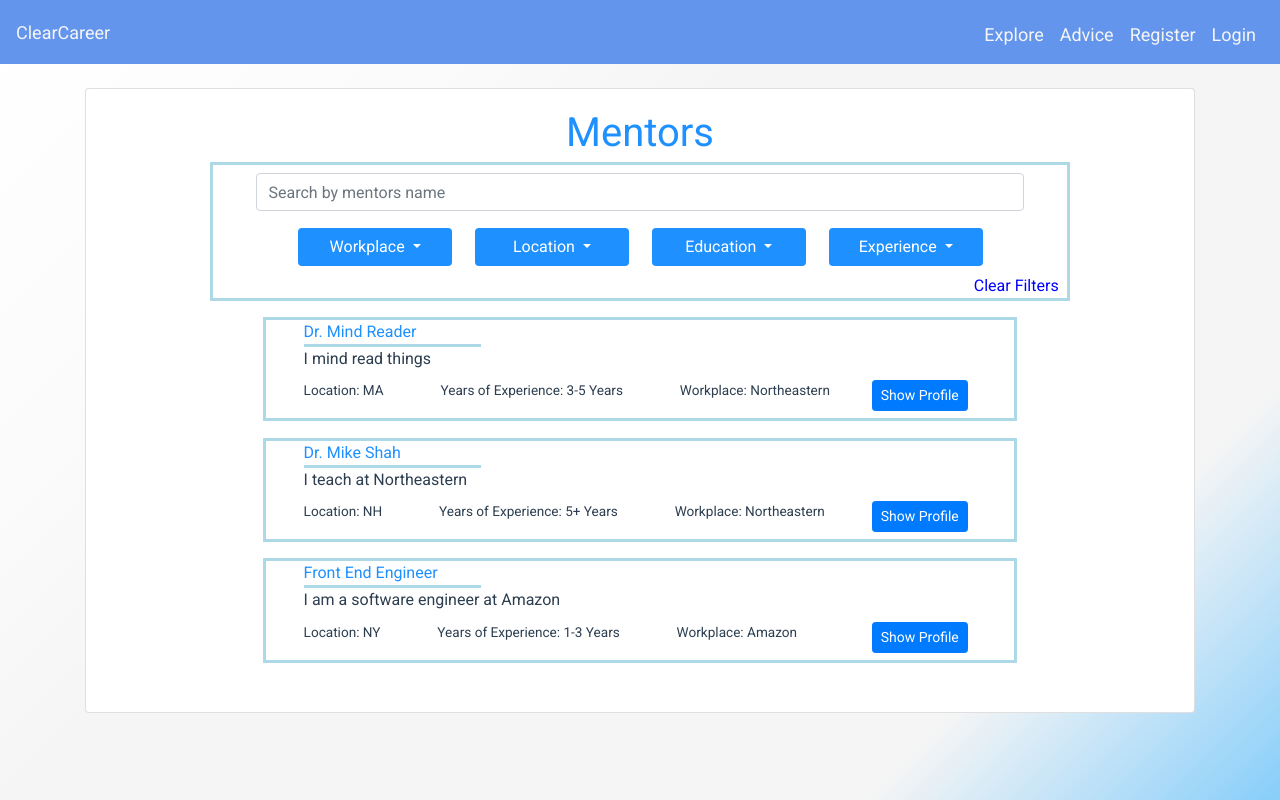
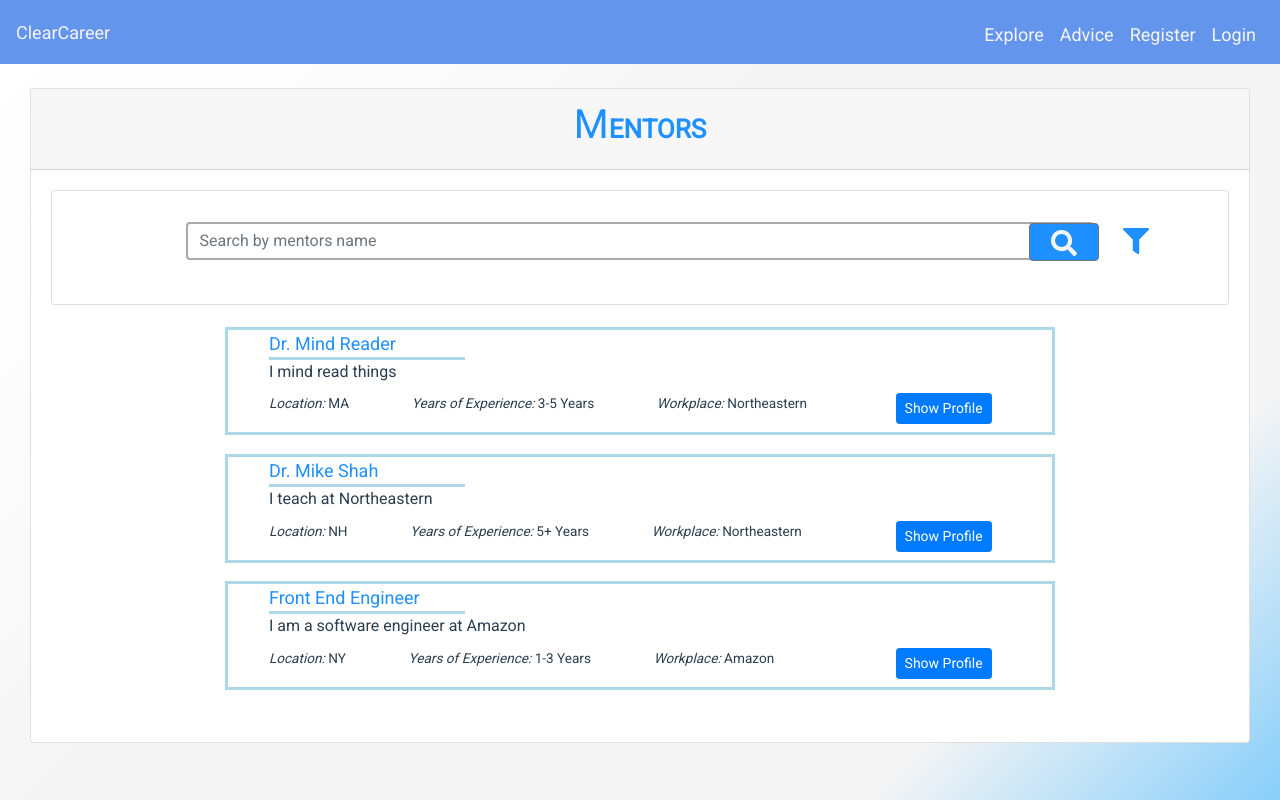
Before and after one commit to jerrylanning/clear-career, a Vue app: page /search-mentors in a window 1280 px wide. Built offline with nearby package versions, Linux system fonts and the light colour scheme; what vue-graph would draw is missing.

Commit message:
prettify some pages

```diff
--- a/src/components/NavBar.vue
+++ b/src/components/NavBar.vue
@@ -98,7 +98,6 @@ export default {
     }
   },
   mounted(){
-    console.log(this.loggedInUser)
   }
 };
 </script>
--- a/src/components/assets/CareerCard.vue
+++ b/src/components/assets/CareerCard.vue
@@ -7,14 +7,14 @@
             {{description}}
         </div>
         <div class="quick-facts">
-            <div class="salary">
-                {{salary}}
+            <div class="salary justify">
+                <span  class="justify-right">Income: </span>{{salary}}
             </div>
-            <div class="education">
-                {{education}}
+            <div class="education justify">
+                 <span class="justify-right">Education: </span>{{education}}
             </div>
-            <div class="experience">
-                {{experience}}
+            <div class="experience justify">
+                <span class="justify-right">Experience: </span> {{experience}}
             </div>
         </div>
     </div>
@@ -45,6 +45,7 @@
     .career {
         position: relative;
         top: 0;
+        font-weight:bold;
     }
 
     .description {
@@ -61,6 +62,7 @@
         float: right;
         border-left-style: solid;
         border-left-color: lightblue;
+        padding-left: 20px;
     }
 
     .salary {
@@ -74,4 +76,10 @@
     .education {
 
     }
+    .justify{
+        text-align: left;
+    }
+    .justify-right{
+        font-style: Italic;
+    }
 </style>
--- a/src/components/assets/MentorCard.vue
+++ b/src/components/assets/MentorCard.vue
@@ -5,11 +5,11 @@
             <div class="description-box">{{description}}</div>
             <div class="bottom-box">
                 <div class="credential-box">
-                    <div>Location: {{location}}</div>
-                    <div class="credential">Years of Experience: {{yearsOfExperience}}</div>
-                    <div class="credential">Workplace: {{workplace}}</div>
+                    <div><span style="font-style:italic;">Location: </span> {{location}}</div>
+                    <div class="credential"><span style="font-style:italic;">Years of Experience: </span>{{yearsOfExperience}}</div>
+                    <div class="credential"><span style="font-style:italic;">Workplace: </span>{{workplace}}</div>
                 </div>
-                <button class="show-profile-button btn btn-sm btn-primary">Show Profile</button>
+                <button class="show-profile-button btn btn-sm btn-primary" @click="showMentorProfile">Show Profile</button>
             </div>
         </div>
     </div>
@@ -23,7 +23,13 @@
             description: String,
             location: String,
             yearsOfExperience: String,
-            workplace: String
+            workplace: String,
+            username: String,
+        },
+        methods: {
+            showMentorProfile(){
+                this.$router.push({path: '/mentor-profile/'+this.username})
+            }
         }
     }
 </script>
@@ -40,6 +46,7 @@
         color: dodgerblue;
         border-bottom: solid lightblue;
         width: 25%;
+        font-size:18px;
     }
     .description-box {
         margin-bottom: 1%;
--- a/src/components/pages/CareerPage.vue
+++ b/src/components/pages/CareerPage.vue
@@ -2,6 +2,12 @@
     <b-container>
         <h1>Career Page</h1>
         <br>
+        <b-modal ref="error-modal" hide-footer title="Error! User Not Logged In">
+            <div class="d-block text-center">
+                <h5>Please Log In to add {{career.career}} to your path</h5>
+            </div>
+            <b-button class="mt-3" variant="outline-danger" block @click="hideModal">I Understand!</b-button>
+        </b-modal>
         <div class="row">
             <div class="col-8">
                 <CareerNameCard :careerName="career.career" :pic-path="career.pic"/>
@@ -14,7 +20,7 @@
             <div class="col-4">
                 <CareerRequirementsCard class="card"/>
                 <TopMentorsCard class="card"/>
-                <button class="btn btn-primary">Add to My Paths</button>
+                <button @click="addToMyPaths" class="btn btn-primary">Add to My Paths</button>
             </div>
         </div>
 
@@ -39,15 +45,33 @@
         },
         data() {
             return {
-                career: {}
+                career: {},
+                userLoggedIn: false
             }
         },
         computed: {
             ...mapGetters([
-                'getCareerByName'
+                'getCareerByName',
+                'loggedInUser'
             ])
         },
+        methods: {
+            addToMyPaths(){
+                if(!this.userLoggedIn){
+                    this.showModal()
+                }
+            },
+            showModal() {
+                    this.$refs['error-modal'].show()
+            },
+            hideModal() {
+                    this.$refs['error-modal'].hide()
+            },
+        },
         mounted() {
+            if(this.loggedInUser.username!="" && this.loggedInUser.username!=null && this.loggedInUser.username!=undefined ){
+                    this.userLoggedIn = true
+            }
             this.career = this.getCareerByName(this.$route.params.name);
         }
     }
--- a/src/components/pages/Explore.vue
+++ b/src/components/pages/Explore.vue
@@ -2,15 +2,23 @@
     <b-container fluid>
         <div class="explore shadow">
             <b-card>
+            <template v-slot:header>
+                <h1>E<span style="font-size:26px;font-weight:bold;">XPLORE</span>
+                </h1>
+            </template>
                 <div class="heading-block">
-                    <h1 class="explore-heading">Explore</h1>
-                    <div class="search-mentors"><router-link to="/search-mentors">Search Mentors</router-link></div>
+                    <div class="search-mentors"><router-link to="/search-mentors">Want to search Mentors? Click here</router-link></div>
                 </div>
-                <div class="search-explore-box outlineBox">
+                <b-card >
                     <div class="form-inline">
                         <input class="form-control search-explore-bar" placeholder="Search Keyword" @change="updateKeyword"/>
+                         <b-button type="button" v-b-tooltip.hover title="Search Keyword" class="search-icon-div" @click="updateKeyword"><font-awesome-icon   class="fa-item search-icon" :icon="searchIcon" /></b-button>
+                         <div v-b-tooltip.hover title="Show filters" class="filter-icon-div" v-b-toggle.collapse-2><font-awesome-icon class="fa-item filter-icon" :icon="filterIcon" /></div>
                     </div>
-                    <div class="form-inline explore-dropdown-container">
+                    <br>
+                    <b-collapse id="collapse-2">
+                        <b-card>
+                                <div class="form-inline explore-dropdown-container">
                         <div class="dropdown">
                             <button class="btn btn-sm dropdown-toggle" type="button" data-toggle="dropdown" aria-haspopup="true" aria-expanded="false">
                                 Field
@@ -88,8 +96,8 @@
                             </button>
                         </div>
                     </div>
-
                     <div class="slider-container">
+                        <br>
                         <div>Salary</div>
                         <label for="customRange1" class="min-label">0</label>
                         <input @change="rangeFilter" type="range" class="custom-range salary-slider" id="customRange1" :min="0" :max="200000" :value="range"/>
@@ -98,7 +106,10 @@
                     <div class="clearFilters" @click="clearFilters">
                         Clear Filters
                     </div>
-                </div>
+                        </b-card>
+                    </b-collapse>
+
+                </b-card>
                 <div class="explore-career-container">
                     <CareerCard v-for="career in currentCareers" :key="career.career" :career="career.career"
                                 :description="career.description" :salary="career.salary" :education="career.education" :experience="career.experience"/>
@@ -121,6 +132,7 @@
 <script>
     import CareerCard from "../assets/CareerCard";
     import {mapGetters} from "vuex";
+    import {faSearch, faFilter}  from '@fortawesome/free-solid-svg-icons'
 
     export default {
         name: "Explore",
@@ -251,7 +263,13 @@
         computed:{
             ...mapGetters([
                 'getAllCareers'
-            ])
+            ]),
+            filterIcon(){
+                return faFilter
+            },
+            searchIcon(){
+                return faSearch
+            }
         },
         mounted(){
             this.currentCareers = this.getAllCareers();
@@ -288,6 +306,7 @@
         width: 80%;
         margin-left: 10%;
         margin-top: 1%;
+        border: 2px solid darkgrey;
     }
 
     .explore-dropdown-container {
@@ -328,7 +347,8 @@
         text-align: center;
     }
     .slider-container {
-        width: 100%;
+        width: 80%;
+        margin-left:10%;
     }
     .salary-slider {
         width: 85%;
@@ -352,4 +372,29 @@
         cursor: pointer;
         text-decoration: underline;
     }
+    .search-icon{
+        font-size:26px;
+        position:relative;
+        color: whitesmoke;
+    }
+    .search-icon-div{
+        width:65px;
+        height:38px;
+        position:relative;
+        flex:1;
+        top:7px;
+        right:65px;
+        background-color: dodgerblue;
+    }
+    .filter-icon{
+
+        font-size:26px;
+        color: dodgerblue;
+    }
+    .filter-icon-div{
+        position:relative;
+        right:40px;
+        top: 8px;
+        cursor: pointer;
+    }
  </style>
--- a/src/components/pages/MentorProfile.vue
+++ b/src/components/pages/MentorProfile.vue
@@ -7,12 +7,20 @@
                             </template>
 
                 <br>
+                <b-modal ref="my-modal" hide-footer title="Error! User Not Logged In">
+                    <div class="d-block text-center">
+                        <h5>Please Log In to follow {{mentor.title}}</h5>
+                    </div>
+                    <b-button class="mt-3" variant="outline-danger" block @click="hideModal">I Understand!</b-button>
+                </b-modal>
                 <div class="flex">
                     <div class="image-div">
                         <img :src="mentor.profilePicture"
                         width="200" height="200" img-alt="Card image" img-left/>
+                        <div>
                             <div v-if="!isfollowingMentor" style="margin-top:1px;"><b-button @click="followMentor" variant="primary" style="width:200px;">Follow Mentor</b-button></div>
                             <div v-if="isfollowingMentor" style="margin-top:1px;"><b-button @click="unfollowMentor" variant="outline-primary" style="width:200px;">Unfollow Mentor</b-button></div>
+                        </div>
                     </div>
                     <div style="flex:4;margin:20px;">
                         <div class="title">{{mentor.title}}</div>
@@ -176,7 +184,9 @@
                 isfollowingMentor: false,
                 newTitle: "",
                 showtitleInput: false,
-                newBio: ""
+                newBio: "",
+                userLoggedIn: false,
+                showLoggedInUserError: false
             }
         },
         computed: {
@@ -217,14 +227,17 @@
                     this.isfollowingMentor=false;
             },
             followMentor(){
-                console.log(this.loggedInUser.username)
-                console.log(this.mentor.username)
+                if(this.userLoggedIn){
                     let payload = {
                         username: this.loggedInUser.username,
                         mentor: this.mentor.username
                     }
                     this.addMyMentor(payload)
                     this.changeStatus()
+                }
+                else{
+                    this.showModal()
+                }
             },
             unfollowMentor(){
                 let payload = {
@@ -247,9 +260,18 @@
                 this.mentor.bio = this.newBio
                 this.editMentorProfileContent(this.mentor)
                 this.showtitleInput = false
-            }
+            },
+            showModal() {
+                    this.$refs['my-modal'].show()
+            },
+            hideModal() {
+                    this.$refs['my-modal'].hide()
+            },
         },
         mounted() {
+            if(this.loggedInUser.username!="" && this.loggedInUser.username!=null && this.loggedInUser.username!=undefined ){
+                this.userLoggedIn = true
+            }
             this.user = this.getUserWithUsername(this.loggedInUser.username)[0]
             this.mentor = this.getMentorProfileWithUsername(this.$route.params.name)[0]
             this.experiences = this.mentor.workEx;
--- a/src/components/pages/MyPaths.vue
+++ b/src/components/pages/MyPaths.vue
@@ -1,7 +1,10 @@
 <template>
-    <b-container>
+    <b-container fluid>
         <b-card v-if="loggedInUser.type === 'mentee'">
-            <h1>{{loggedInUser.username}} Paths</h1>
+        <template v-slot:header>
+            <h1>{{loggedInUser.firstName}}'s Paths
+            </h1>
+        </template>
             <div>
                 <b-tabs content-class="mt-3">
                     <b-tab v-for="career in careers" :key="career.career" :title="career.career" active>
--- a/src/components/pages/SearchMentors.vue
+++ b/src/components/pages/SearchMentors.vue
@@ -1,13 +1,25 @@
 <template>
-    <b-container>
+    <b-container fluid>
         <div>
             <b-card>
-                <h1>Mentors</h1>
-                <div class="search-mentor-box outlineBox">
+            <template v-slot:header>
+                <h1>M<span style="font-size:26px;font-weight:bold;">ENTORS</span>
+                </h1>
+            </template>
+                <b-card >
                     <div class="form-inline">
                         <input class="form-control search-mentor-bar" placeholder="Search by mentors name" @change="updateKeyword"/>
+                        <b-button type="button" v-b-tooltip.hover title="Search Keyword" class="search-icon-div" @click="updateKeyword">
+                            <font-awesome-icon   class="fa-item search-icon" :icon="searchIcon" />
+                        </b-button>
+                        <div v-b-tooltip.hover title="Show filters" class="filter-icon-div" v-b-toggle.collapse-3>
+                            <font-awesome-icon class="fa-item filter-icon" :icon="filterIcon" />
+                        </div>
                     </div>
-                    <div class="form-inline search-mentor-dropdown-container">
+                    <br>
+                    <b-collapse id="collapse-3">
+                        <b-card>
+                            <div class="form-inline search-mentor-dropdown-container">
                         <div class="dropdown">
                             <button class="btn dropdown-toggle" type="button" data-toggle="dropdown" aria-haspopup="true" aria-expanded="false">
                                 Workplace
@@ -53,9 +65,12 @@
                     <div class="clearFilters" @click="clearFilters">
                         Clear Filters
                     </div>
-                </div>
+                        </b-card>
+                    </b-collapse>
+
+                </b-card>
                 <div class="mentor-card-container">
-                    <MentorCard  v-for="mentor in currentMentors" :key="mentor.title" :name="mentor.title" :description="mentor.bio"
+                    <MentorCard  v-for="mentor in currentMentors" :key="mentor.title" :username="mentor.username" :name="mentor.title" :description="mentor.bio"
                         :location="mentor.location" :yearsOfExperience="mentor.yearsOfExperience" :workplace="mentor.workplace"/>
                 </div>
                 <!--<b-pagination-->
@@ -76,6 +91,7 @@
 <script>
     import MentorCard from "../assets/MentorCard";
     import {mapGetters} from "vuex";
+    import {faSearch, faFilter}  from '@fortawesome/free-solid-svg-icons'
 
     export default {
         name: "SearchMentors",
@@ -137,7 +153,14 @@
         computed:{
             ...mapGetters([
                 'getAllMentors'
-            ])
+            ]),
+            filterIcon(){
+                return faFilter
+            },
+            searchIcon(){
+                return faSearch
+            }
+
         },
         mounted(){
             this.currentMentors = this.getAllMentors();
@@ -153,9 +176,11 @@
     }
 
     .search-mentor-bar {
-        width: 90%;
-        margin-left: 5%;
+        width: 80%;
+        margin-left: 10%;
         margin-top: 1%;
+
+        border: 2px solid darkgrey;
     }
 
     .search-mentor-dropdown-container {
@@ -197,5 +222,31 @@
         cursor: pointer;
         text-decoration: underline;
     }
+    .search-icon{
+        font-size:26px;
+        position:relative;
+        color: whitesmoke;
+    }
+    .search-icon-div{
+        width:65px;
+        height:38px;
+        flex:1;
+        position:relative;
+        top:7px;
+        right:65px;
+        background-color: dodgerblue;
+    }
+    .filter-icon{
+
+        font-size:26px;
+        color: dodgerblue;
+    }
+    .filter-icon-div{
+        flex:1;
+        position:relative;
+        cursor: pointer;
+        right:50px;
+        top: 8px;
+    }
 
 </style>
```
Also changed, not shown: 1 other file (tests, documents, lock files or other folders). Lines whose indentation alone changed are shown as unchanged.
